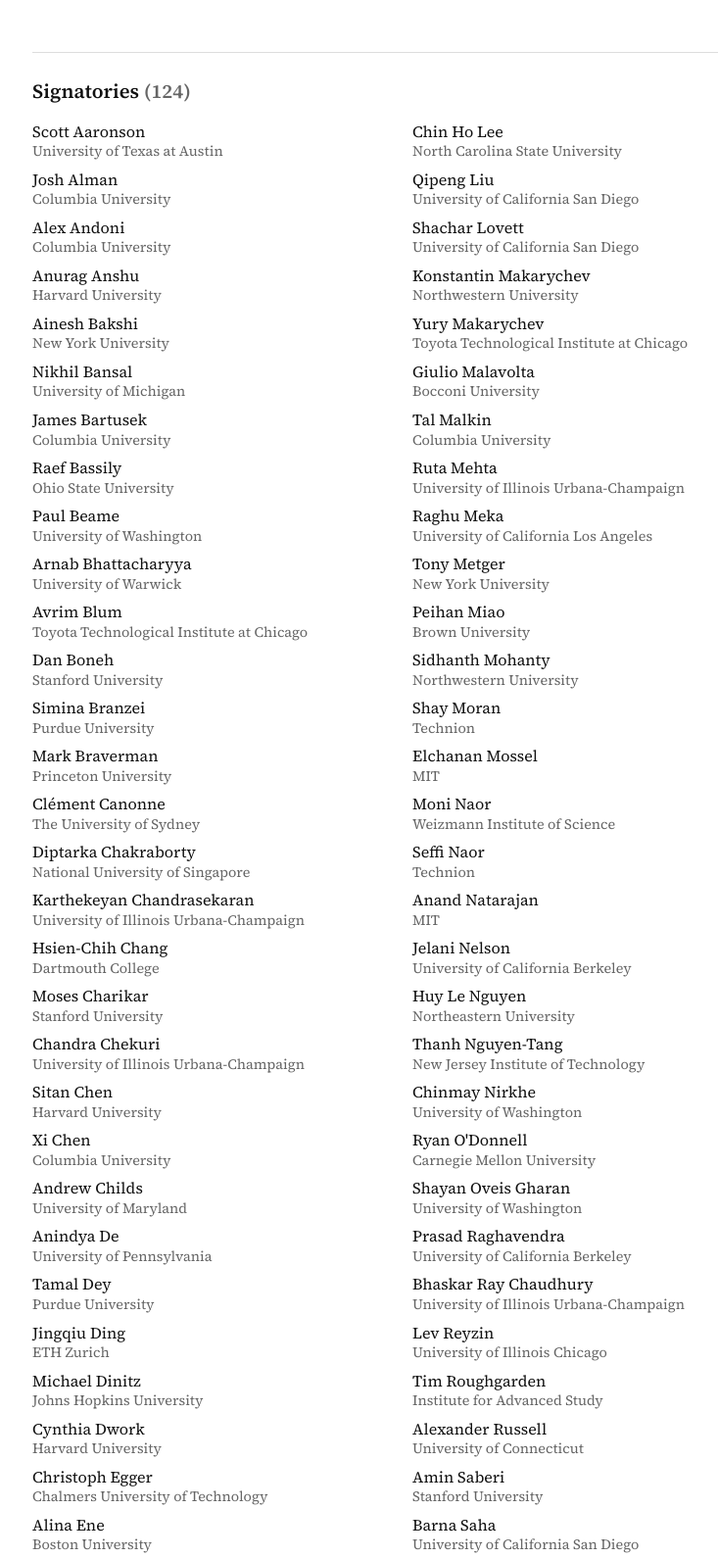
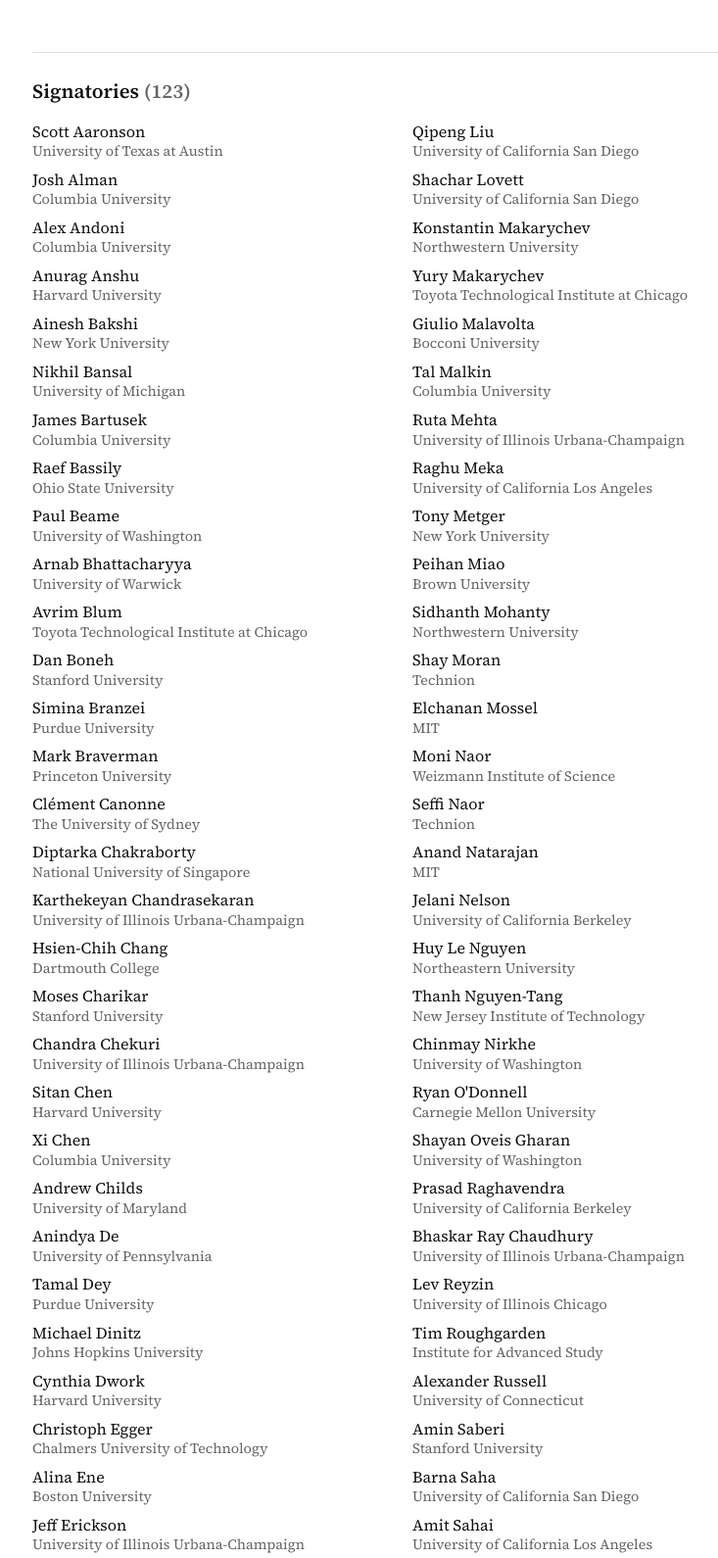
Before and after one commit to njbergam/tcs-hiring-statement, a plain HTML site: page index.html in a window 1280 px wide. Shown: the part 2111-3701 px from the top of the page at 98% size, without its empty margins (7-740 px from the left). Drawn offline with Linux system fonts and the light colour scheme.

Commit message:
Remove Jingqiu Ding (not faculty)
Co-Authored-By: Claude Opus 5.5 <noreply@anthropic.com>

```diff
--- a/index.html
+++ b/index.html
@@ -235,7 +235,7 @@
   </section>
 
   <section id="signatories">
-    <h2>Signatories <span class="count">(124)</span></h2>
+    <h2>Signatories <span class="count">(123)</span></h2>
     <ul class="signatories">
       <li>Scott Aaronson <span class="inst">University of Texas at Austin</span></li>
       <li>Josh Alman <span class="inst">Columbia University</span></li>
@@ -262,7 +262,6 @@
       <li>Andrew Childs <span class="inst">University of Maryland</span></li>
       <li>Anindya De <span class="inst">University of Pennsylvania</span></li>
       <li>Tamal Dey <span class="inst">Purdue University</span></li>
-      <li>Jingqiu Ding <span class="inst">ETH Zurich</span></li>
       <li>Michael Dinitz <span class="inst">Johns Hopkins University</span></li>
       <li>Cynthia Dwork <span class="inst">Harvard University</span></li>
       <li>Christoph Egger <span class="inst">Chalmers University of Technology</span></li>
--- a/signatories.csv
+++ b/signatories.csv
@@ -112,7 +112,6 @@ Ola Svensson,EPFL,
 Diptarka Chakraborty,National University of Singapore,
 Ashrujit Ghoshal,IIT Madras,
 Tom Gur,University of Cambridge,
-Jingqiu Ding,ETH Zurich,
 Arnab Bhattacharyya,University of Warwick,
 Christoph Egger,Chalmers University of Technology,
 Stefano Tessaro,University of Washington,
```
